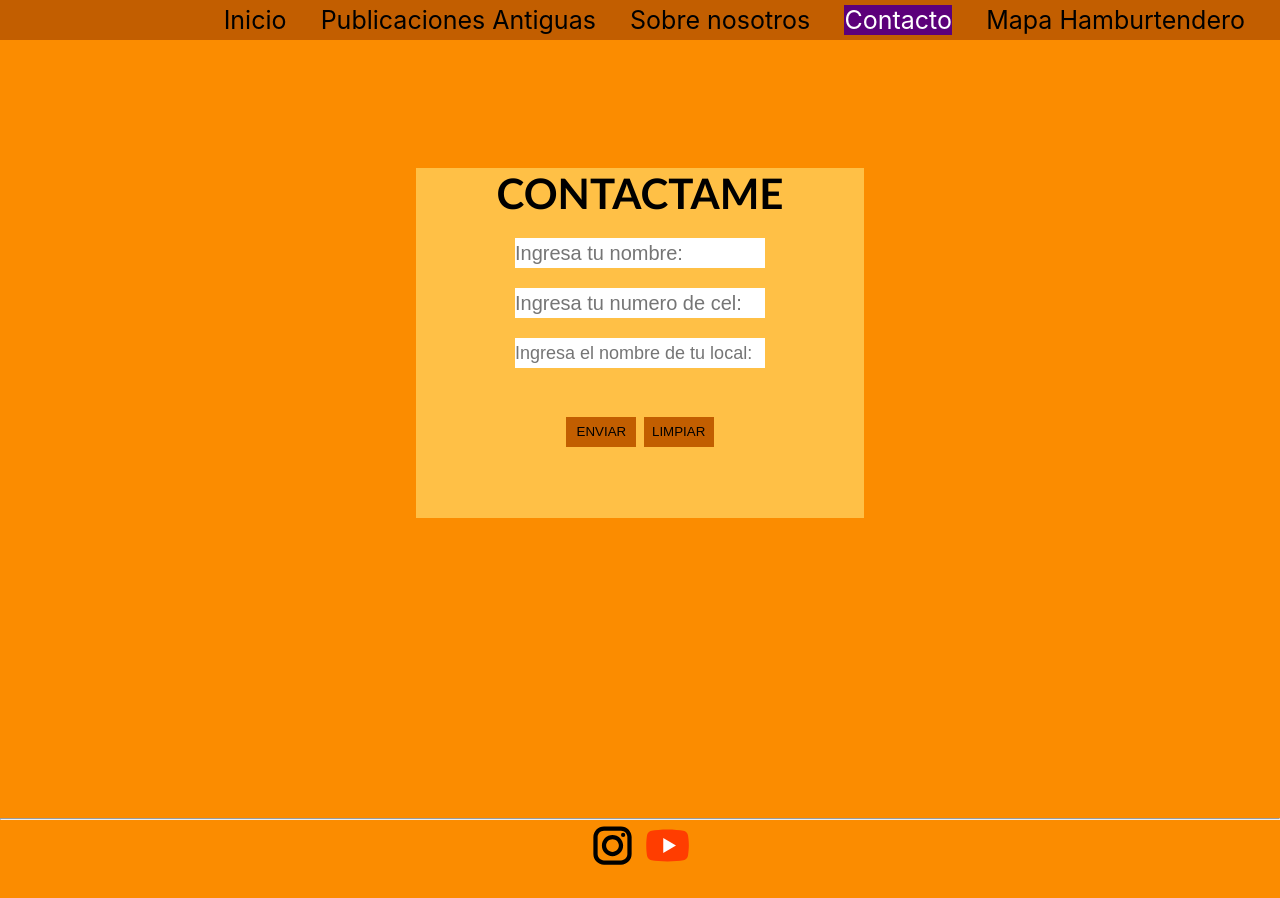
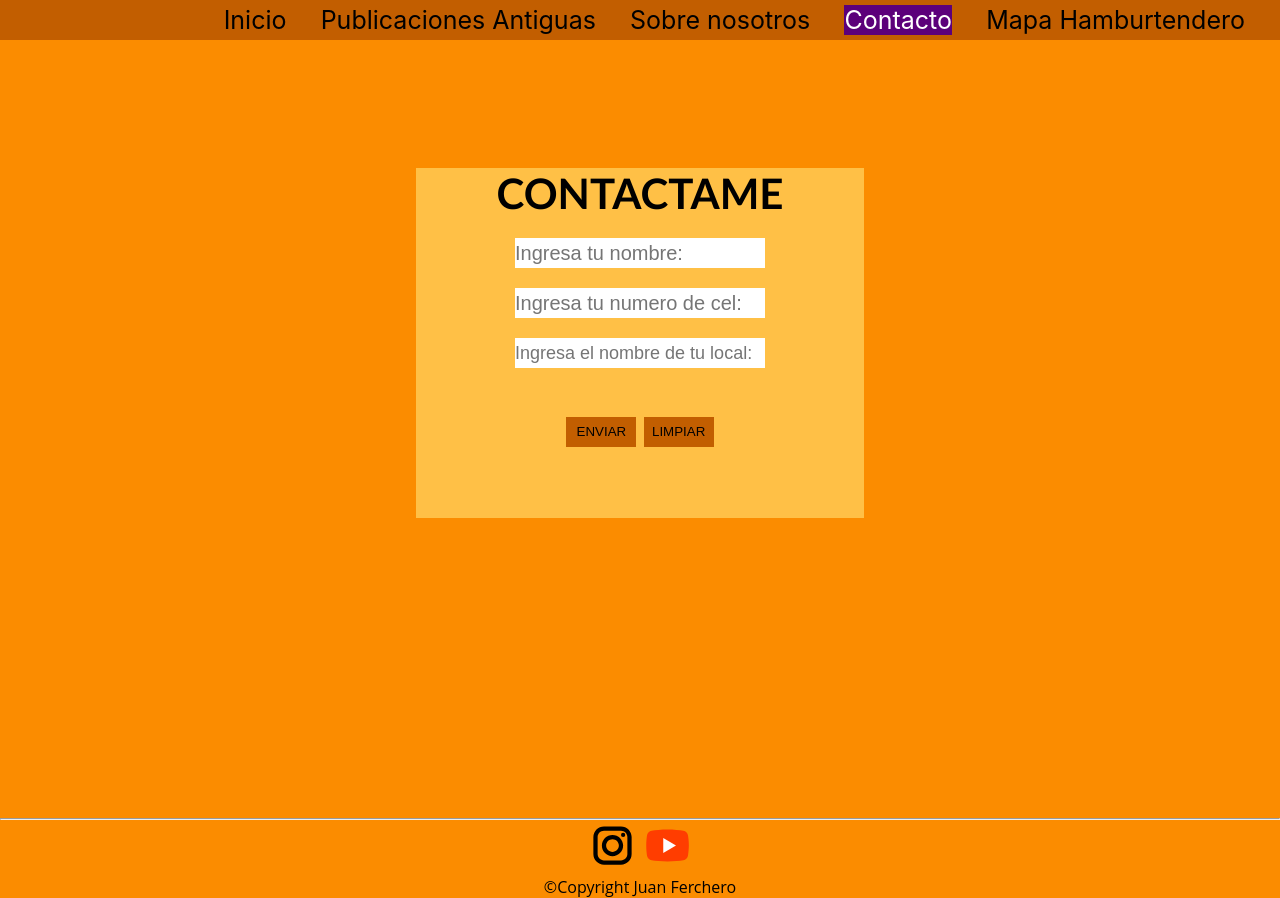
Before and after one commit to juanff22/cursoCoder, a website: page pages/contacto.html in a window 1280 px wide. Before the commit the page ends 876 px from the top, so only its background shows below. Drawn offline with Linux system fonts and the light colour scheme.

Commit message:
Agrego Copiright

```diff
--- a/pages/contacto.html
+++ b/pages/contacto.html
@@ -67,6 +67,8 @@
             <a href="https://www.instagram.com/hamburtenderos/?hl=es" target="_blank"><img class="imagenFooter" src="../media/images/instagram.svg" alt="Logo de instagram"></a>
             <a href="https://www.youtube.com/channel/UC1pfu3BpdUCfZB2WE8t9O5ww" target="_blank"><img class="imagenFooter" src="../media/images/youtube.svg" alt="Logo de YouTube"></a>
         </nav>
+
+        <p>©Copyright Juan Ferchero</p>
     </footer>
 
 </body>
```
Also changed, not shown: index.html (+1 -0 lines), pages/mapaHamburtendero.html (+1 -0 lines), pages/publicacionesAntiguas.html (+1 -0 lines), pages/sobrenosotros.html (+1 -0 lines).
